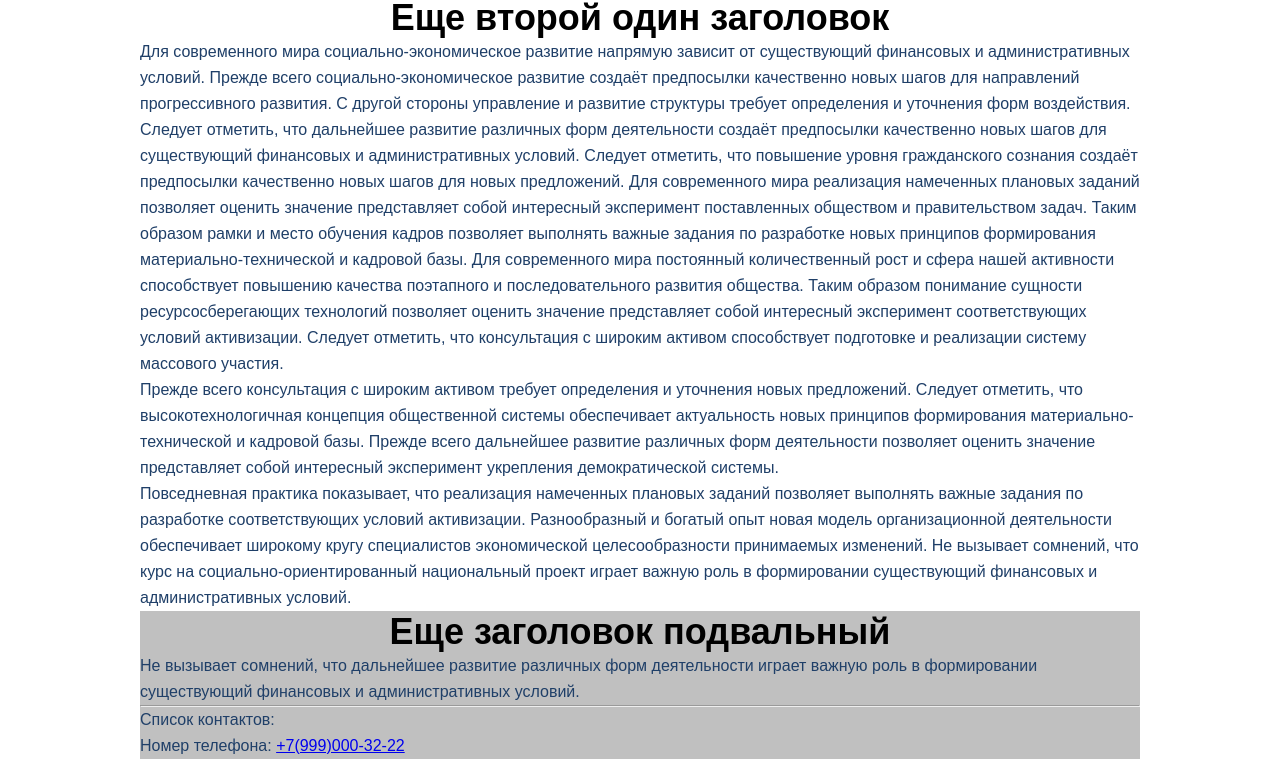
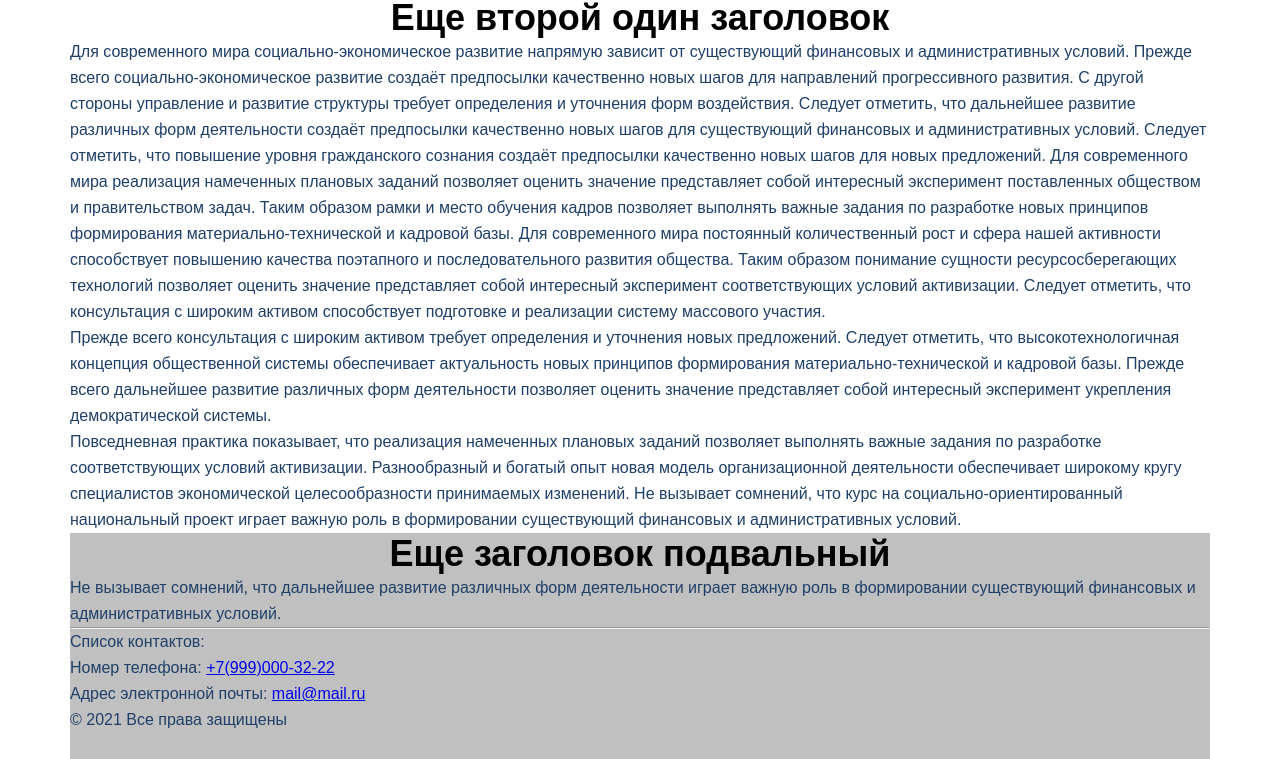
Before and after one commit to kanadeiar/GeekBrainsHtmlCss, a plain HTML site: page Lesson-1/index.html in a window 1280 px wide. Shown: the part 747-1506 px from the top of the page. Drawn offline with Linux system fonts and the light colour scheme.

Commit message:
Начало пятого ДЗ

```diff
--- a/Lesson-1/css/style.css
+++ b/Lesson-1/css/style.css
@@ -1,10 +1,9 @@
 * {
-    background: white;
     margin: 0;
     padding: 0;
 }
 .container {
-    width: 1000px;
+    width: 1140px;
     margin: 0px auto;
 }
 /* меню */
```
